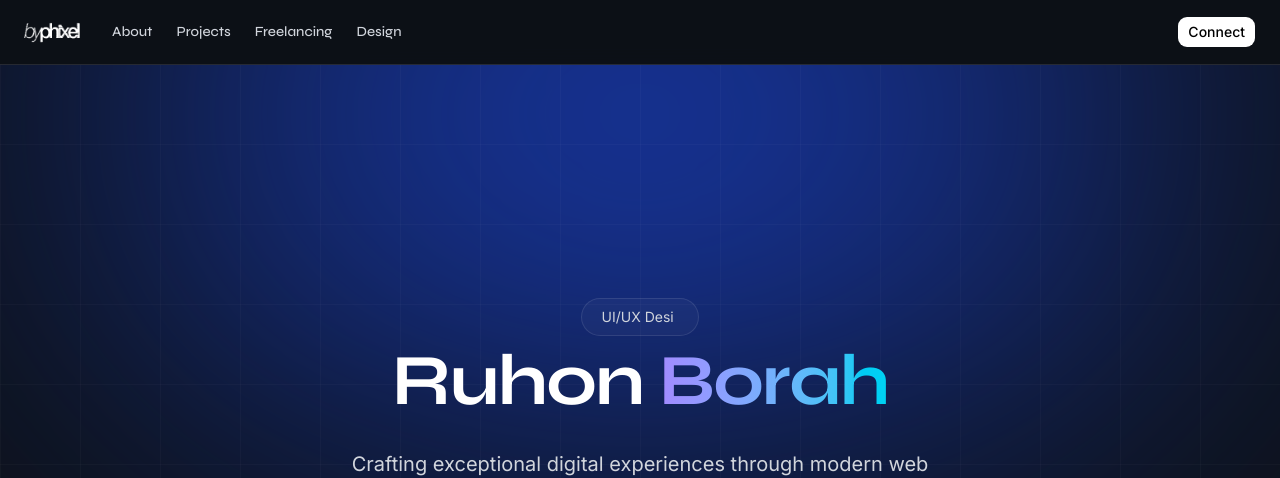
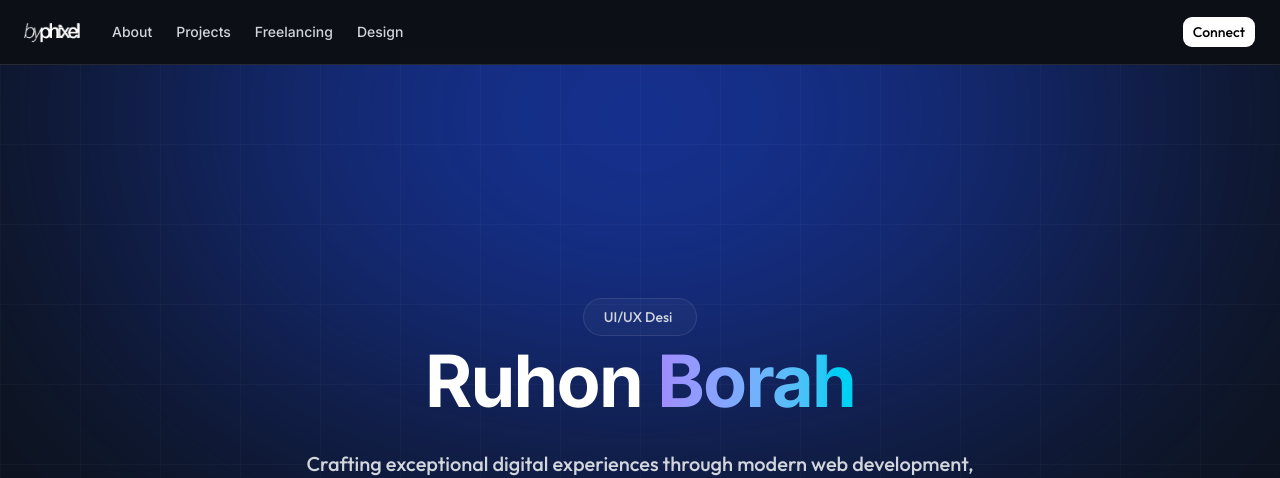
Before and after one commit to uixPhuke/portfolio, a Next.js app: page / in a window 1280 px wide. Shown: the top 478 px of the page. Built offline with nearby package versions, Linux system fonts and the light colour scheme.

Commit message:
feat: update font families for body and headings in global styles

```diff
--- a/app/globals.css
+++ b/app/globals.css
@@ -145,7 +145,7 @@
 }
 
 body {
-  font-family: var(--font-inter);
+  font-family: var(--font-outfit);
 }
 
 h1,
@@ -154,5 +154,5 @@ h3,
 h4,
 h5,
 h6 {
-  font-family: var(--font-syne);
+  font-family: var(--font-inter);
 }
--- a/app/layout.tsx
+++ b/app/layout.tsx
@@ -1,5 +1,5 @@
 import type { Metadata } from "next"
-import { Syne, Inter } from "next/font/google"
+import { Syne, Inter, Geist_Mono, Outfit } from "next/font/google"
 
 import "./globals.css"
 
@@ -13,9 +13,9 @@ const inter = Inter({
   weight: ["400", "500", "600", "700"],
 })
 
-const syne = Syne({
+const syne = Outfit({
   subsets: ["latin"],
-  variable: "--font-syne",
+  variable: "--font-outfit",
   weight: ["500", "600", "700", "800"],
 })
 
```
